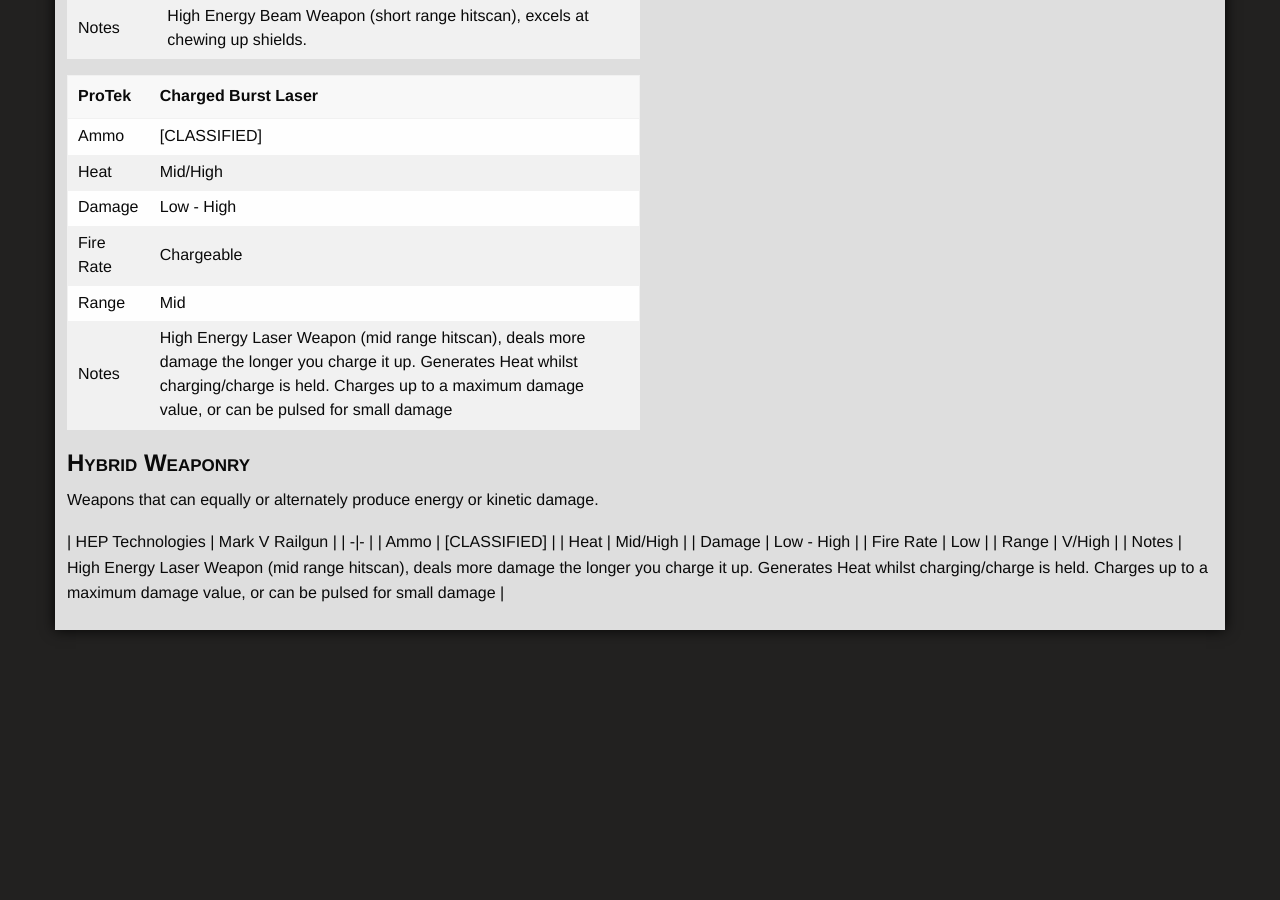
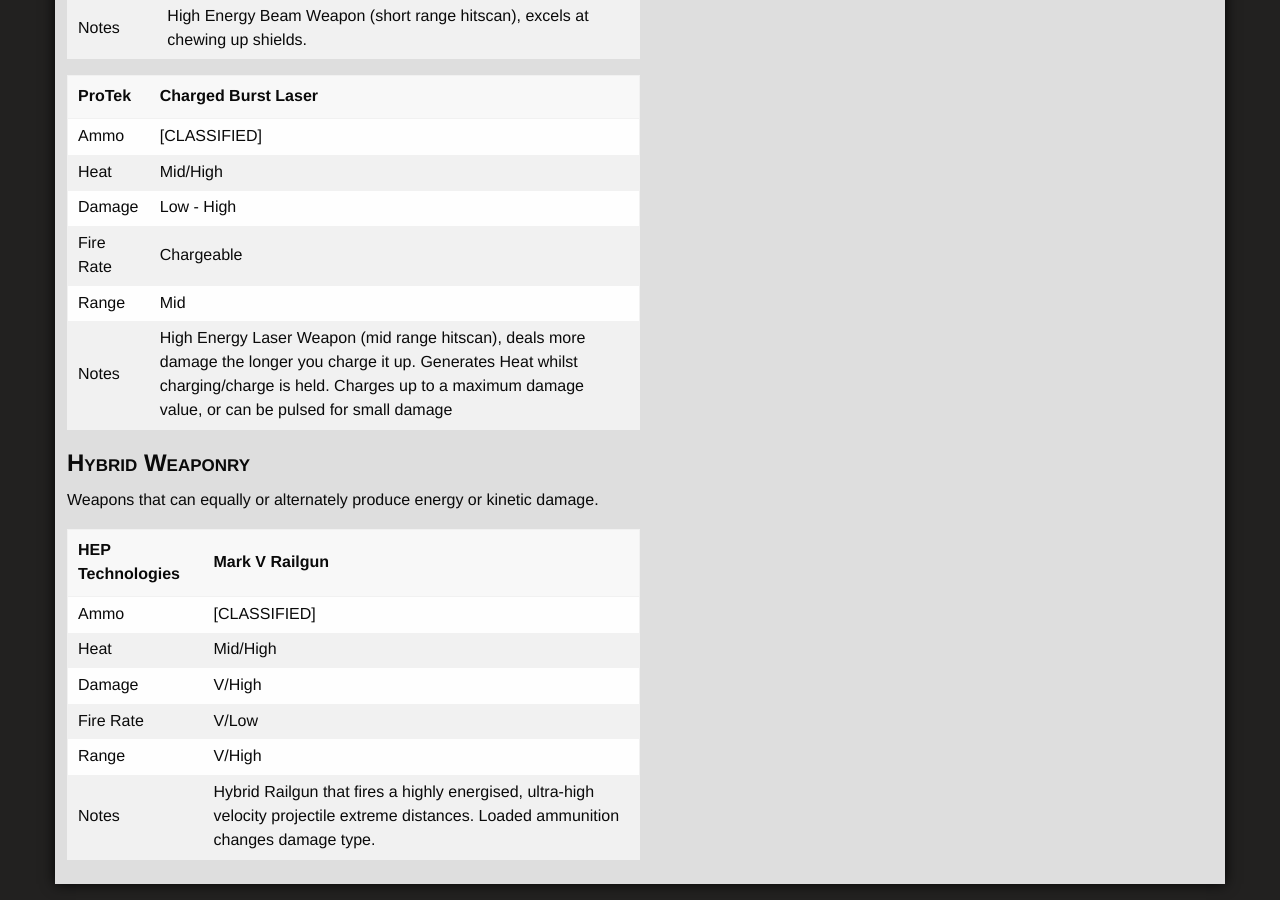
Before and after one commit to ori-sky/polar-space, a Jekyll site: the page built from designs/weapons.md, in a window 1280 px wide and 900 px high, scrolled down 1586 px. Built offline with Jekyll 4.4.1, drawn with Linux system fonts in a browser that asks for light colours; nearby versions of some CDN libraries; some web fonts are replaced; our own code applies the rules of GitHub Pages for plain Markdown files; library files that are not in the unit come from our copies; before the commit the page ends 2232 px from its top, so only the background shows below that.

Commit message:
designs/weapons.md updated from https://stackedit.io/

```diff
--- a/designs/weapons.md
+++ b/designs/weapons.md
@@ -60,12 +60,14 @@
 | -|- |
 | Ammo | [CLASSIFIED] |
 | Heat | Mid/High |
-| Damage | Low - High |
-| Fire Rate | Low |
+| Damage | V/High |
+| Fire Rate | V/Low |
 | Range | V/High |
-| Notes | High Energy Laser Weapon (mid range hitscan), deals more damage the longer you charge it up.  Generates Heat whilst charging/charge is held.  Charges up to a maximum damage value, or can be pulsed for small damage |
+| Notes | Hybrid Railgun that fires a highly energised, ultra-high velocity projectile extreme distances.  Loaded ammunition changes damage type. |
+
+
 <!--stackedit_data:
-eyJoaXN0b3J5IjpbMTc0NzQwMTE0LDEyMjkzODgxOSwtMTY2NT
-Y4Nzk4NiwtMjAxNDM4ODYyMiw3MDExNDEyNDcsMjEyMzUxOTY5
-MF19
+eyJoaXN0b3J5IjpbLTEzNjI2NjUyMzUsMTIyOTM4ODE5LC0xNj
+Y1Njg3OTg2LC0yMDE0Mzg4NjIyLDcwMTE0MTI0NywyMTIzNTE5
+NjkwXX0=
 -->
```
